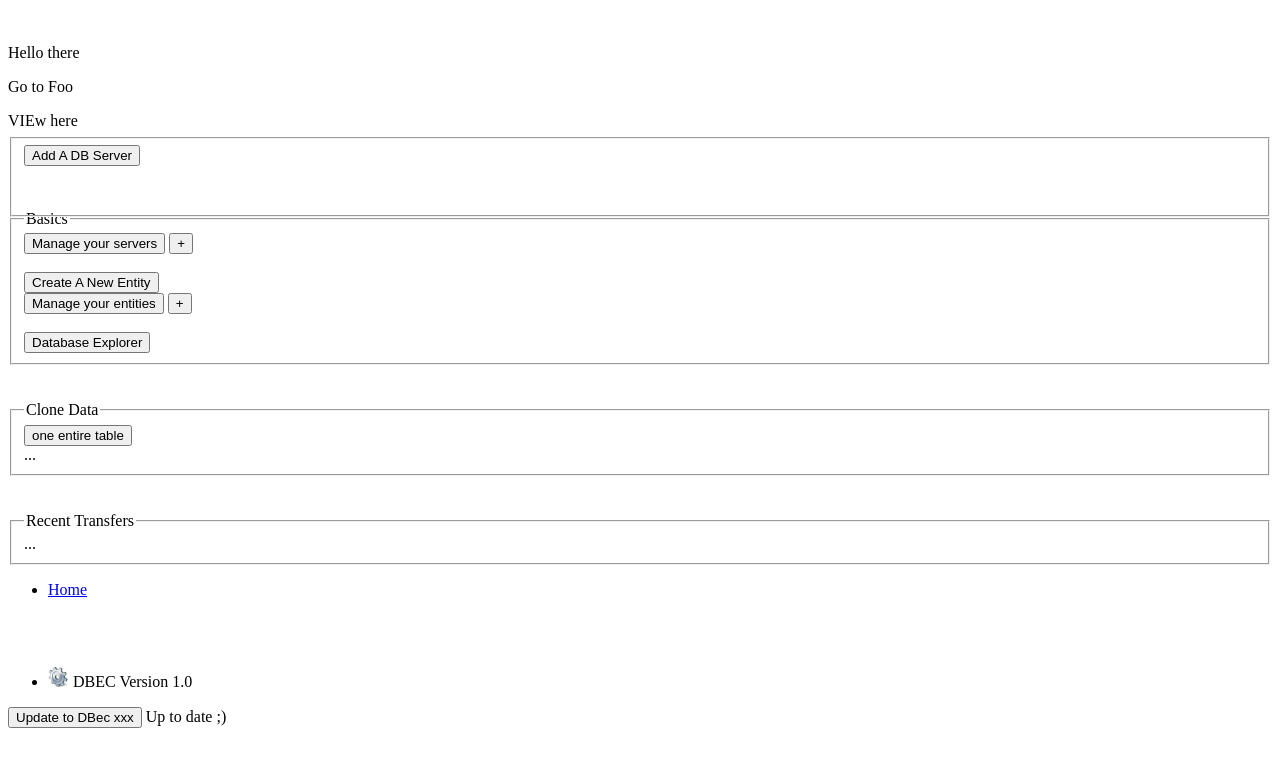
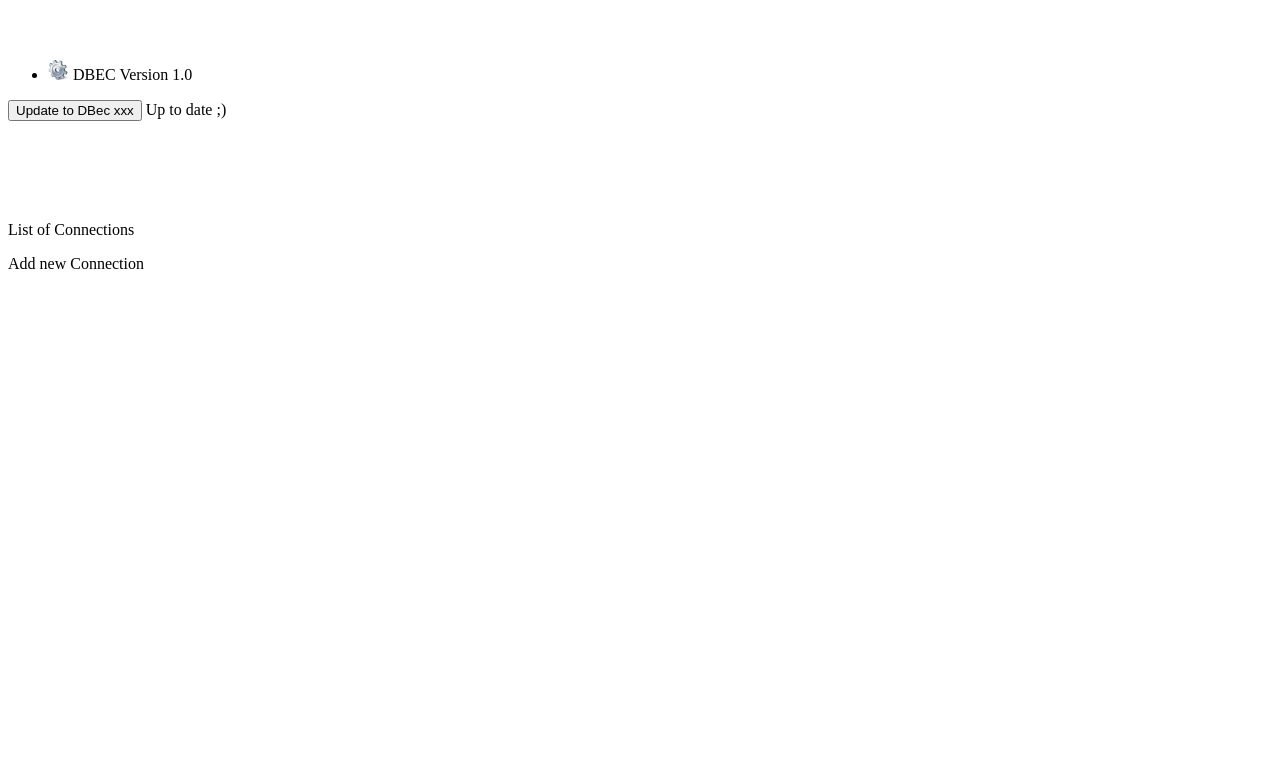
Before and after one commit to joe1248/dbec3, a Symfony app: template src/Resources/views/Dashboard/dashboard.html.twig in a window 1280 px wide. Shown: the top 767 px of the page. Run offline with Twig, Linux system fonts and the light colour scheme; the template is opened without the code that fills it, so the values that code supplies are empty; some libraries are stand-ins or nearby versions.

Commit message:
DBEC3: clean layout

```diff
--- a/assets/components/ListOfConnections.vue
+++ b/assets/components/ListOfConnections.vue
@@ -2,6 +2,7 @@
 <div class="centered" id="app">
     <div style="width:100%;" class="centered">
         <br>
+        <router-link :to="{name: 'NewConnection' }">Add New DB Server</router-link>
         <input class="medium-button" type="button" value="Add New DB Server" id="connection_list_button_add_connection">
         <br><br>
     </div>
@@ -22,7 +23,7 @@
                     <td style="text-indent:20px;">{{connection.connection_name}}</td>
                     <td class="centered" id="td_button_connection_sql_id" style="width:55px;">&nbsp;	</td>
                     <td><input type="button" value="Enable"	html_connection_id="" html_connection_label="" class="small-button button_connection_enable"></td>
-                    <td><router-link :to="{name: 'EditConnection', params: { id: connection.id } }" class="small-button">Edition</router-link>
+                    <td><router-link :to="{name: 'EditConnection', params: { id: connection.id } }" class="button">Edition</router-link>
                     <td><input type="button" value="Edit"		html_connection_id="" html_connection_label="" class="small-button button_connection_edit"></td>
                     <td><input type="button" value="Clone"		html_connection_id="" html_connection_label="" class="small-button button_connection_clone"></td>
                     <td><input type="button" value="Delete"		html_connection_id="" html_connection_label="" class="small-button button_connection_delete"></td>
--- a/assets/router.js
+++ b/assets/router.js
@@ -19,5 +19,11 @@
             component: EditConnection,
             props: true,
         },
+        {
+            path: '/new-connection',
+            name: 'NewConnection',
+            component: EditConnection,
+            props: false,
+        },
     ],
 })
--- a/src/Resources/views/Dashboard/dashboard.html.twig
+++ b/src/Resources/views/Dashboard/dashboard.html.twig
@@ -8,78 +8,6 @@
 {% endblock %}
 
 {% block body %}
-<!--body class="hidden" style="overflow:hidden;"-->
-    <div id="home_tabs" class="ui-layout-center">
-        <div id="home_tab_welcome" class="tab_content">
-            <div class="col-group">
-                <div>
-                    <div><br><br>
-                        <div id="app">
-                            Hello there
-                            <p>
-                                <router-link to="/list-of-connections">Go to Foo</router-link>
-                            </p>
-                            <router-view>VIEw here</router-view>
-                        </div>
-                        <fieldset class="fieldset one_line hidden" style="position:relative;top:7px;height:60px;">
-                            <input type="button" value="Add A DB Server" id="welcome_big_button_add_db_server" style="top:10px;" class="welcome_button_add_db_server">
-                        </fieldset>
-                        <fieldset class="fieldset one_line">
-                            <!--legend class="legend">DB Servers</legend-->
-                            <legend class="legend">Basics</legend>
-
-                            <!-- BIGGER BUTTON create entity if no DB SERVERS yet ==> manager button disappear too -->
-                            <input type="button" value="Manage your servers" id="welcome_button_db_servers_list">
-                            <input type="button" value="+" class="welcome_button_add_db_server" title="Add a DB server">
-                            <br>
-                            <br>
-                            <input type="button" value="Create A New Entity" id="welcome_big_button_create_entity" class="welcome_button_create_entity">
-
-                            <!-- BIGGER BUTTON create entity if no entities yet ==> manager button disappear too -->
-                            <div>
-                                <input type="button" value="Manage your entities" id="welcome_button_entities_list">
-                                <input type="button" value="+" class="welcome_button_create_entity" title="Create a new entity">
-                            </div>
-                            <br>
-                            <input type="button" value="Database Explorer" id="welcome_button_database_explorer">
-                        </fieldset>
-                    </div>
-                </div>
-
-                <div><br><br>
-                    <fieldset class="fieldset one_line">
-                        <legend class="legend">Clone Data</legend>
-                        <input type="button" value="one entire table" id="welcome_big_button_clone_entire_table" class="welcome_button_clone_entire_table">
-                        <br>
-                        <!-- Message : please create an entity if none yet -->
-                        <span id="div_list_of_entities_to_clone">...</span>
-                    </fieldset>
-                </div>
-
-                <div style="clear:left;">
-                </div>
-
-                <!--div><br><br>
-                    <fieldset class="fieldset one_line">
-                        <legend class="legend">Saved Data Files</legend>
-                        <span id="div_list_of_sql_file_ready_to_paste"></span>
-                    </fieldset>
-                </div-->
-
-                <div><br><br>
-                    <fieldset class="fieldset one_line">
-                        <legend class="legend">Recent Transfers</legend>
-                        <span id="div_list_of_recent_transfers">...</span>
-                    </fieldset>
-                </div>
-            </div>
-        </div>
-        <ul class="top_tabs">
-            <li><a id="link_home_tab" href="#home_tab_welcome">Home</a></li>
-        </ul>
-    </div>
-    <input type="hidden" id="new_registered_id" value="0">
-
     <!-- TOP MENU = 1 setting icon and onmousehover : link to account settings, soon FK guesser and log out link  + Version number + occasional UPdate DBEC button.. --->
 
     <div class="nobr dbec_about_menu"><br><br>
@@ -102,10 +30,76 @@
     </div>
     <div class="title_color nobr dbec_update_menu_button">
         <input type="button" class="small-button hidden" id="button_to_get_latest_dbec_version"
-                value="Update to DBec xxx" />
+               value="Update to DBec xxx" />
         <span id="dbec_is_up_to_date"  class="color_inverted_1 hidden">Up to date ;)</span>
     </div>
+    <div id="app">
+        <div id="menu" style="position: relative; margin-top: 100px;">
+            <p>
+                <router-link to="/list-of-connections">List of Connections</router-link>
+            </p>
+            <p>
+                <router-link to="/new-connection">Add new Connection</router-link>
+            </p>
+        </div>
+        <transition>
+            <router-view></router-view>
+        </transition>
+    </div>
+    <!--div id="home_tabs" class="ui-layout-center">
+        <div id="home_tab_welcome" class="tab_content">
+            <div class="col-group">
+                <div>
+                    <div><br><br>
+                        <fieldset class="fieldset one_line hidden" style="position:relative;top:7px;height:60px;">
+                            <input type="button" value="Add A DB Server" id="welcome_big_button_add_db_server" style="top:10px;" class="welcome_button_add_db_server">
+                        </fieldset>
+                        <fieldset class="fieldset one_line">
+                            <legend class="legend">Basics</legend>
 
+                            <input type="button" value="Manage your servers" id="welcome_button_db_servers_list">
+                            <input type="button" value="+" class="welcome_button_add_db_server" title="Add a DB server">
+                            <br>
+                            <br>
+                            <input type="button" value="Create A New Entity" id="welcome_big_button_create_entity" class="welcome_button_create_entity">
+
+                            <div>
+                                <input type="button" value="Manage your entities" id="welcome_button_entities_list">
+                                <input type="button" value="+" class="welcome_button_create_entity" title="Create a new entity">
+                            </div>
+                            <br>
+                            <input type="button" value="Database Explorer" id="welcome_button_database_explorer">
+                        </fieldset>
+                    </div>
+                </div>
+
+                <div><br><br>
+                    <fieldset class="fieldset one_line">
+                        <legend class="legend">Clone Data</legend>
+                        <input type="button" value="one entire table" id="welcome_big_button_clone_entire_table" class="welcome_button_clone_entire_table">
+                        <br>
+                        <span id="div_list_of_entities_to_clone">...</span>
+                    </fieldset>
+                </div>
+
+                <div style="clear:left;">
+                </div>
+
+                <div><br><br>
+                    <fieldset class="fieldset one_line">
+                        <legend class="legend">Recent Transfers</legend>
+                        <span id="div_list_of_recent_transfers">...</span>
+                    </fieldset>
+                </div>
+            </div>
+        </div>
+        <ul class="top_tabs">
+            <li><a id="link_home_tab" href="#home_tab_welcome">Home</a></li>
+        </ul>
+    </div>
+    <input type="hidden" id="new_registered_id" value="0">
+
+-->
 {% endblock %}
 
 {% block javascripts %}
```
Also changed, not shown: assets/components/EditConnection.vue (+36 -36 lines).
